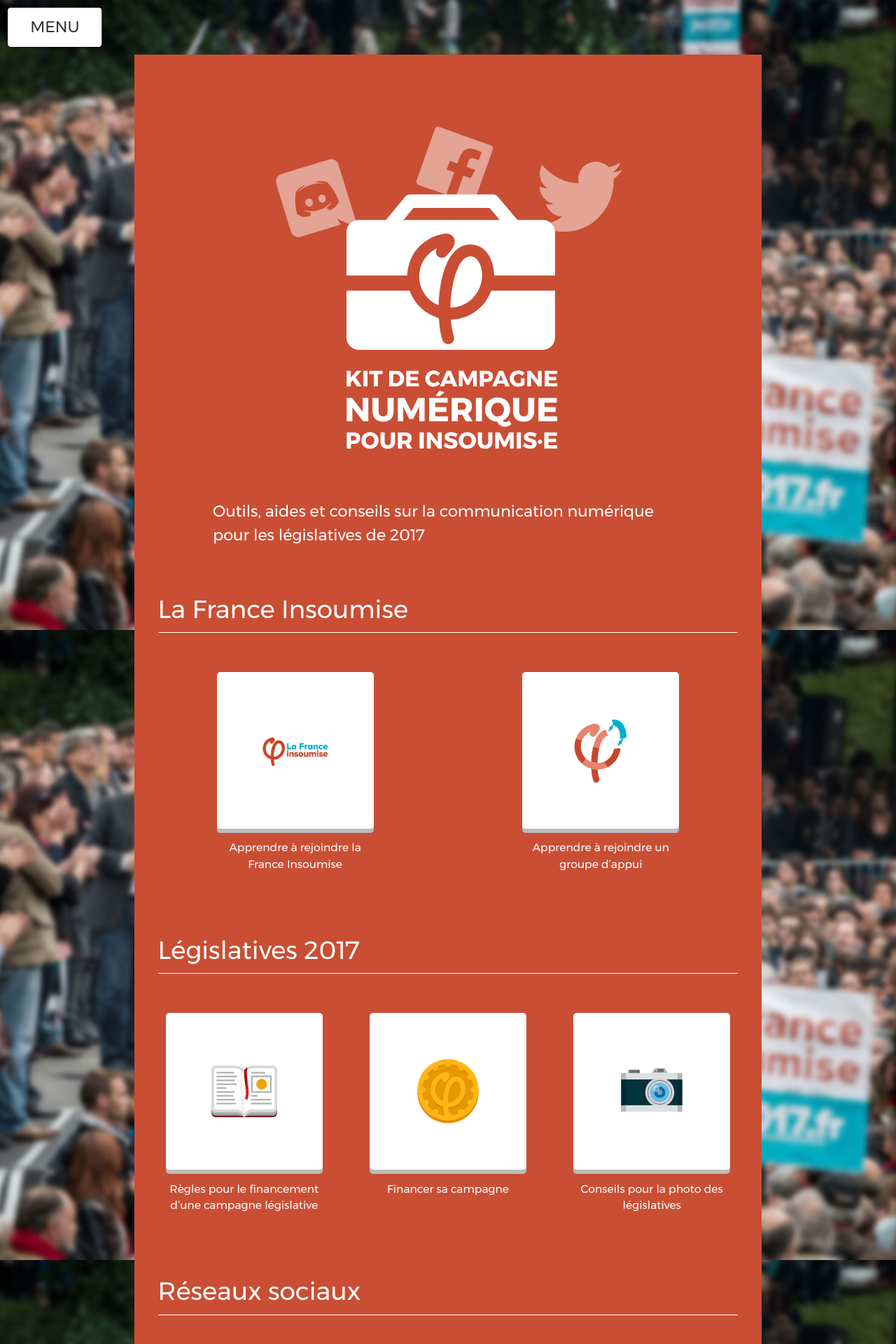
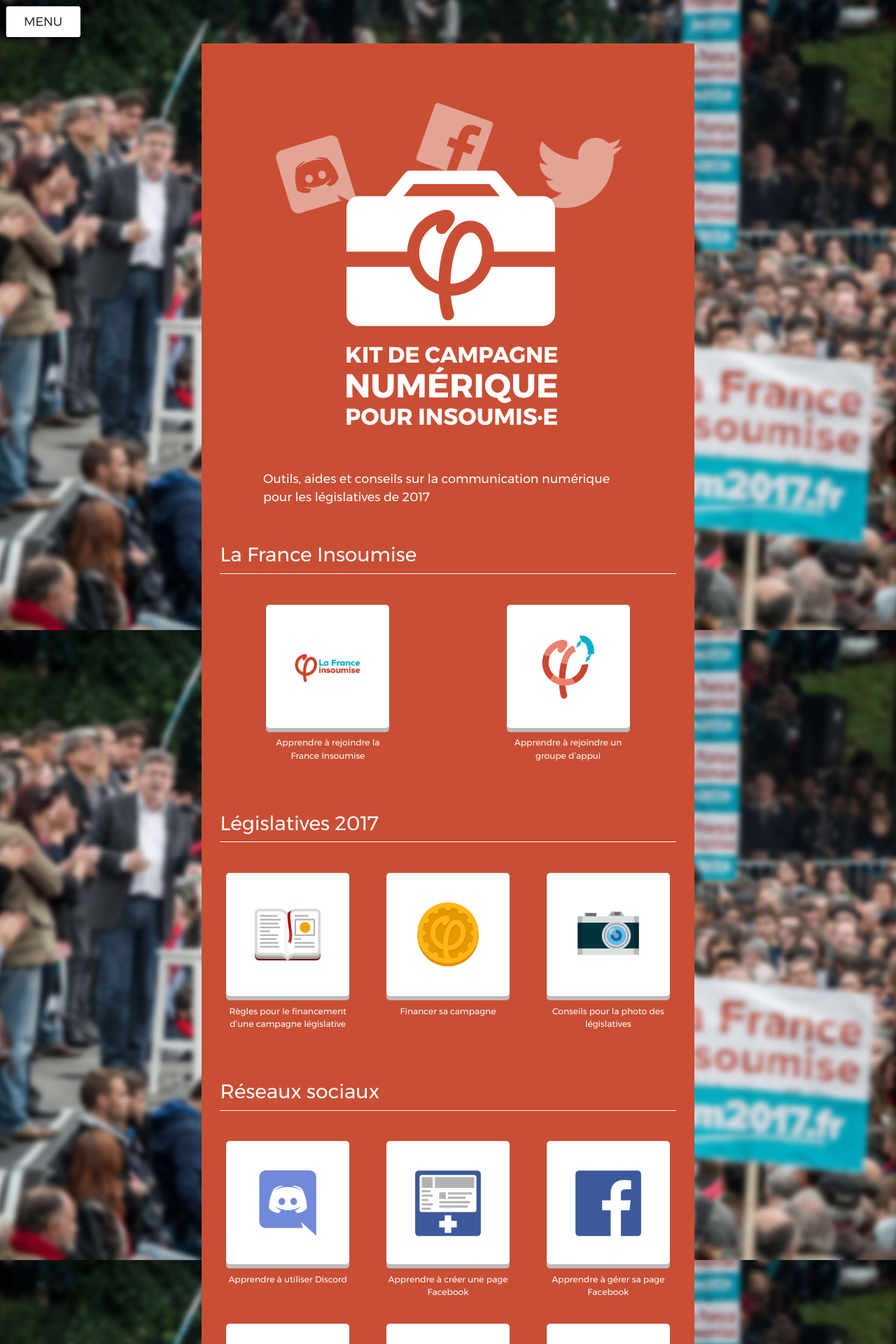
Before and after one commit to ryuran/kitcampagne.fi, a Jekyll site: the page built from index.html, in a window 1280 px wide. Shown: the top 1920 px of the page at 70% size. Built offline with Jekyll 4.4.1, drawn with Linux system fonts in a browser that asks for light colours.

Commit message:
update font size

```diff
--- a/_sass/base/_typo.scss
+++ b/_sass/base/_typo.scss
@@ -1,6 +1,6 @@
 html {
 	font-family: $font-standard;
-  font-size: calc(1vw + .6em);
+  font-size: calc(.5vw + .7em);
   line-height: 1.2em;
   line-height: 1.5rem;
 }
```
